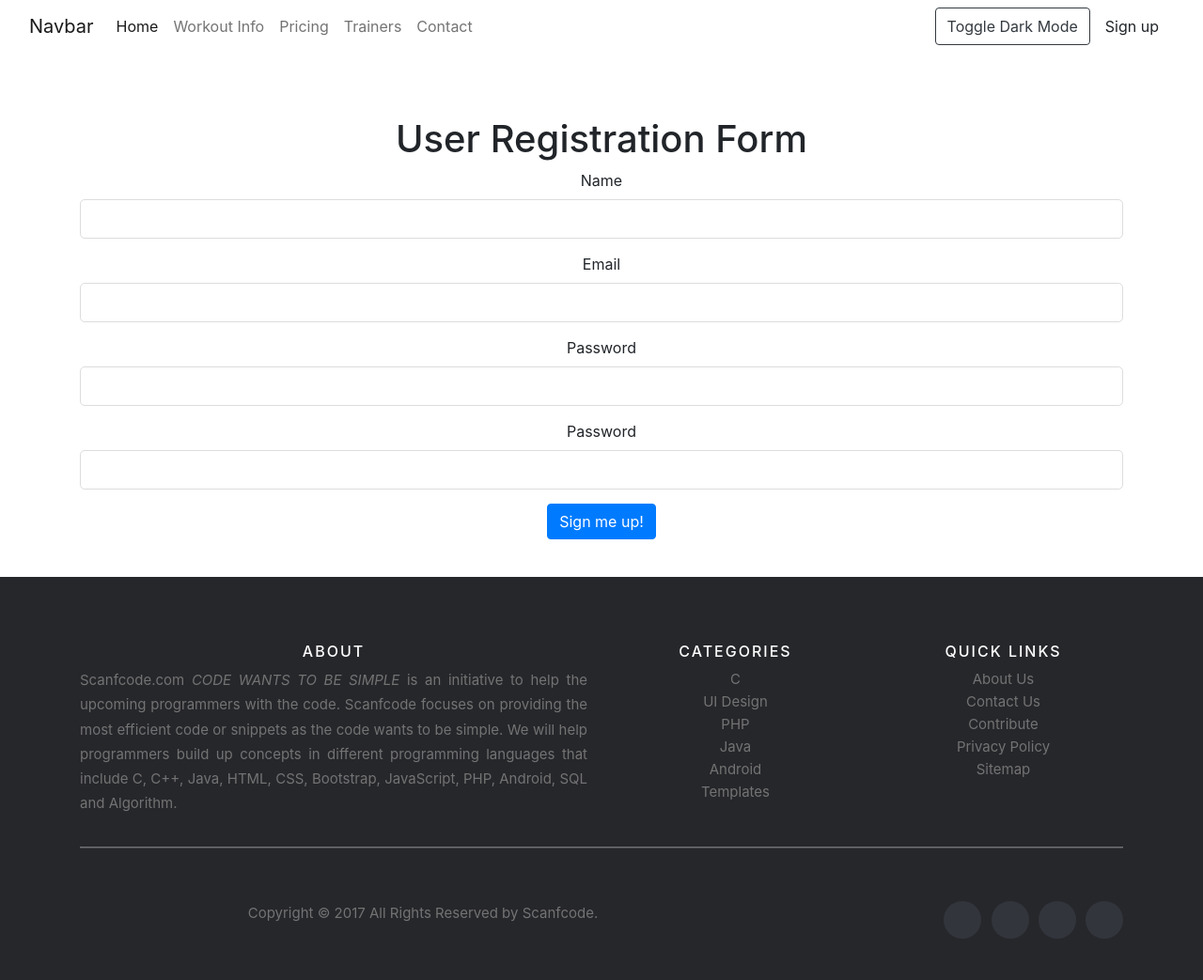
After one commit to jul1998/Workout-tracker, a Flask app: page /user_signup in a window 1280 px wide. The commit adds this page. Shown: the whole page at 94% size. Run offline with Flask 3, Linux system fonts and the light colour scheme; some libraries are stand-ins or nearby versions.

Commit message:
added route for signup

```diff
--- a/forms.py
+++ b/forms.py
@@ -1,9 +1,19 @@
 from flask_wtf import FlaskForm
 from wtforms import StringField, SubmitField, PasswordField, EmailField, TextAreaField
-from wtforms.validators import DataRequired, Length
+from wtforms.validators import DataRequired, Length, EqualTo
 
 class ContactForm(FlaskForm):
     name = StringField('Name', validators=[DataRequired()])
     email = EmailField('Email', validators=[DataRequired()])
     message = TextAreaField('Message', validators=[DataRequired()])
     submit = SubmitField('Send Message')
+
+class RegistrationForm(FlaskForm):
+  username = StringField('Name', validators=[DataRequired()])
+  email = EmailField('Email', validators=[])
+  password = PasswordField('Password', validators=[
+        Length(min=4, max=10),
+        EqualTo('confirm_password', message='Passwords must match')])
+
+  confirm_password = PasswordField('Password', validators=[DataRequired()])
+  submit = SubmitField('Sign me up!')
--- a/main.py
+++ b/main.py
@@ -3,15 +3,19 @@ from flask_sqlalchemy import SQLAlchemy
 from flask_wtf import FlaskForm
 from wtforms import StringField
 from wtforms.validators import DataRequired
-from forms import ContactForm
+from forms import ContactForm, RegistrationForm
+from flask_login import LoginManager
+from werkzeug.security import generate_password_hash, check_password_hash
 
 
 
+login_manager = LoginManager()
 app = Flask(__name__)
 app.config ['SQLALCHEMY_DATABASE_URI'] = 'sqlite:///workout.db'
 app.config["SECRET_KEY"] = "MySecretKey"
 db = SQLAlchemy(app)
 app.app_context().push()
+login_manager.init_app(app)
 
 
 class WorkoutData(db.Model):
@@ -28,8 +32,22 @@ class Contacts(db.Model):
     email = db.Column(db.String(250), nullable=False)
     message = db.Column(db.Text, nullable=False)
 
+
+class User(db.Model):
+    __tablename__ = 'users'
+    id = db.Column(db.Integer, primary_key=True)
+    username = db.Column(db.String)
+    email = db.Column(db.String)
+    password = db.Column(db.String)
+
+    def __repr__(self):
+        return f"<User(name='{self.name}', email='{self.email}', password='{self.password}')>"
+
 #db.create_all()
 
+@login_manager.user_loader
+def load_user(user_id):
+    return User.get(user_id)
 
 @app.errorhandler(404)
 def page_not_found(e):
@@ -38,7 +56,7 @@ def page_not_found(e):
 
 @app.errorhandler(500)
 def page_not_found(e):
-    return render_template("404.html"), 500
+    return render_template("500.html"), 500
 
 
 @app.route("/")
@@ -46,14 +64,34 @@ def index():
 
     return render_template("index.html")
 
+@app.route('/user_signup', methods=['GET', 'POST'])
+def signup():
+    registration_form = RegistrationForm()
+    if registration_form.validate_on_submit():
+        username = registration_form.username.data
+        email = registration_form.email.data
+        password = registration_form.password.data
+
+        user = User.query.filter_by(email=email).first()
+        if not user:
+            hashed_password = generate_password_hash(password)
+            new_user = User(username=username, email=email, password=hashed_password)
+            db.session.add(new_user)
+            db.session.commit()
+            flash("Registration was successful")
+            return redirect("/")
+        else:
+            flash("user already exists")
+            return redirect("/")
+    return render_template("signup.html", form=registration_form)
+
+
 @app.route("/workout_data", methods=["GET", "POST"])
 def save_data():
     if request.method == "POST":
-        print("here")
         days = request.form.get('days')
         muscles = request.form.get('muscles')
         weight = request.form.get("weight")
-        print(weight)
         new_data = WorkoutData(day=days, muscle=muscles, weight=weight)
         db.session.add(new_data)
         db.session.commit()
--- a/requirements.txt
+++ b/requirements.txt
@@ -3,4 +3,6 @@ Flask-WTF==1.0.1
 SQLAlchemy==1.4.44
 flask-sqlalchemy==3.0.2
 python-dotenv==0.21.0
+Flask-Login==0.6.2
+
 gunicorn
--- a/static/footer.css
+++ b/static/css/footer.css
@@ -5,6 +5,7 @@
   font-size:15px;
   line-height:24px;
   color:#737373;
+  margin-top:20px
 }
 .site-footer hr
 {
--- /dev/null
+++ b/static/css/header.css
@@ -0,0 +1,8 @@
+ body.dark-mode {
+  background-color: #032c5d;
+}
+
+.nav{
+  background-color: #000;
+  color: #fff;
+}
--- /dev/null
+++ b/static/js/dark-mode.js
@@ -0,0 +1,5 @@
+document.getElementById('dark-mode-button').addEventListener('click', function() {
+  document.body.classList.toggle('dark-mode');
+  var navbar = document.getElementById('navbar-header');
+  navbar.classList.toggle('navbar navbar-expand-lg bg-dark');
+});
--- a/templates/footer.html
+++ b/templates/footer.html
@@ -3,7 +3,7 @@
 <head>
     <meta charset="UTF-8">
     <title>Title</title>
-  <link rel="stylesheet" href="{{url_for('static', filename='footer.css')}}">
+  <link rel="stylesheet" href="{{url_for('static', filename='css/footer.css')}}">
 </head>
 <body>
     <!-- Site footer -->
--- a/templates/header.html
+++ b/templates/header.html
@@ -5,12 +5,14 @@
     <title>Workout tracker</title>
     <link rel="stylesheet" href="{{url_for('static', filename='styles.css')}}">
 
-  <link href="{{url_for('static', filename='styles.css')}}" rel="stylesheet" />
+  <link href="{{url_for('static', filename='css/styles.css')}}" rel="stylesheet" />
+  <link href="{{url_for('static', filename='css/header.css')}}" rel="stylesheet" />
   <link href="https://cdn.jsdelivr.net/npm/bootstrap@5.2.3/dist/css/bootstrap.min.css" rel="stylesheet" integrity="sha384-rbsA2VBKQhggwzxH7pPCaAqO46MgnOM80zW1RWuH61DGLwZJEdK2Kadq2F9CUG65" crossorigin="anonymous">
   <link rel="stylesheet" href="https://use.fontawesome.com/releases/v5.2.0/css/all.css" integrity="sha384-hWVjflwFxL6sNzntih27bfxkr27PmbbK/iSvJ+a4+0owXq79v+lsFkW54bOGbiDQ" crossorigin="anonymous">
 </head>
 <body>
-  <nav class="navbar navbar-expand-lg bg-light">
+<div>
+    <nav id="navbar-header" class="navbar navbar-expand-lg bg-body-tertiary">
   <div class="container-fluid">
     <a class="navbar-brand" href="#">Navbar</a>
     <button class="navbar-toggler" type="button" data-bs-toggle="collapse" data-bs-target="#navbarNavAltMarkup" aria-controls="navbarNavAltMarkup" aria-expanded="false" aria-label="Toggle navigation">
@@ -24,10 +26,21 @@
         <a class="nav-link" href="#">Pricing</a>
         <a class="nav-link" href="{{url_for('search_trainer')}}">Trainers</a>
         <a class="nav-link" href="{{url_for('contact')}}">Contact</a>
+
+
+
       </div>
+
     </div>
+          <div  class="d-flex">
+              <button id="dark-mode-button" class="btn btn-outline-dark">Toggle Dark Mode</button>
+              <a class="nav-link" href="{{url_for('signup')}}">Sign up</a>
+        </div>
   </div>
 </nav>
+</div>
+
+<script src="{{url_for('static', filename='js/dark-mode.js')}}"></script>
 <script src="https://cdn.jsdelivr.net/npm/bootstrap@5.2.3/dist/js/bootstrap.bundle.min.js" integrity="sha384-kenU1KFdBIe4zVF0s0G1M5b4hcpxyD9F7jL+jjXkk+Q2h455rYXK/7HAuoJl+0I4" crossorigin="anonymous"></script>
 
 </body>
--- a/templates/index.html
+++ b/templates/index.html
@@ -1,4 +1,5 @@
 {% include "header.html" %}
+
 
 {% for message in get_flashed_messages() %}
 <div class="alert alert-success alert-dismissible fade show" role="alert">
@@ -9,4 +10,7 @@
 {%endfor%}
 <h1>Hello</h1>
 
+
+
+
 {%include "footer.html"%}
--- a/templates/search_trainer.html
+++ b/templates/search_trainer.html
@@ -1,4 +1,6 @@
 {% include "header.html" %}
+
+</style>
 
  <section class="page-section bg-light" id="team">
             <div class="container">
--- /dev/null
+++ b/templates/signup.html
@@ -0,0 +1,87 @@
+ {% include "header.html" %}
+
+
+<style>
+.container {
+  max-width: 600px;
+  margin: 0 auto;
+  padding: 20px;
+  text-align: center;
+}
+
+h1 {
+  font-size: 32px;
+  margin-bottom: 20px;
+}
+
+form {
+  width: 100%;
+}
+
+form .form-group {
+  margin-bottom: 15px;
+}
+
+form .form-control {
+  width: 100%;
+  height: 42px;
+  border-radius: 5px;
+  border: 1px solid #ddd;
+  padding: 0 20px;
+  font-size: 16px;
+}
+</style>
+
+    <title>User Registration Form</title>
+  <!-- include bootstrap css -->
+  <link rel="stylesheet" href="https://stackpath.bootstrapcdn.com/bootstrap/4.5.2/css/bootstrap.min.css" integrity="sha384-JcKb8q3iqJ61gNV9KGb8thSsNjpSL0n8PARn9HuZOnIxN0hoP+VmmDGMN5t9UJ0Z" crossorigin="anonymous">
+</head>
+<body>
+  <div class="container mt-5">
+    <h1>User Registration Form</h1>
+    <form method="post" action="#">
+      <!-- include csrf token -->
+      {{ form.csrf_token }}
+      <!-- create a div for each form field -->
+      <div class="form-group">
+        <!-- display the label for the field -->
+        {{ form.username.label }}
+        <!-- display the field -->
+        {{ form.username(class="form-control") }}
+        <!-- display any errors for the field -->
+        {% for error in form.username.errors %}
+          <div class="text-danger">{{ error }}</div>
+        {% endfor %}
+      </div>
+      <div class="form-group">
+        {{ form.email.label }}
+        {{ form.email(class="form-control") }}
+        {% for error in form.email.errors %}
+          <div class="text-danger">{{ error }}</div>
+        {% endfor %}
+      </div>
+      <div class="form-group">
+        {{ form.password.label }}
+        {{ form.password(class="form-control") }}
+        {% for error in form.password.errors %}
+          <div class="text-danger">{{ error }}</div>
+        {% endfor %}
+      </div>
+      <div class="form-group">
+        {{ form.confirm_password.label }}
+        {{ form.confirm_password(class="form-control") }}
+        {% for error in form.confirm_password.errors %}
+          <div class="text-danger">{{ error }}</div>
+        {% endfor %}
+      </div>
+      <!-- create a submit button -->
+
+     {{ form.submit (class="btn btn-primary") }}
+
+    </form>
+  </div>
+
+
+
+
+      {%include "footer.html"%}
```
Also changed, not shown: instance/workout.db, static/css/styles.css (renamed from static/styles.css).
